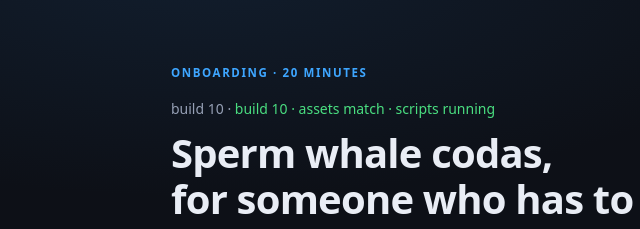
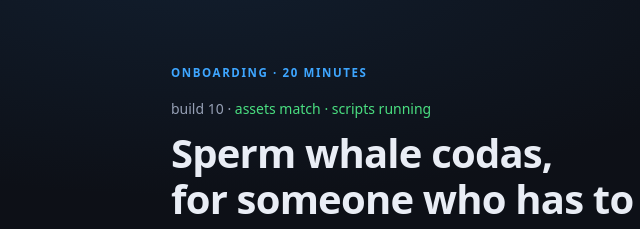
Before and after one commit to Zer0dot/sperm-whale-coda-labels, a plain HTML site: page site/index.html in a window 1280 px wide. Shown: the top 229 px of the page, 31-671 px from the left. Drawn offline with Linux system fonts and the light colour scheme.

Commit message:
Stop printing the build number twice in the hero
The static span already shows the HTML's build; the script line reports
only what the running assets see.

```diff
--- a/site/app.js
+++ b/site/app.js
@@ -564,8 +564,9 @@ const QUIZ = [
   const [cssB, jsB] = await Promise.all([whichBuild("style.css"), whichBuild("app.js")]);
   const stale = [cssB !== BUILD && "css:" + cssB, jsB !== BUILD && "js:" + jsB].filter(Boolean);
   if (rt) {
-    rt.textContent = "build " + BUILD +
-      (stale.length ? " · STALE " + stale.join(" ") : " · assets match") +
+    // The HTML's own build number is already printed beside this, so don't
+    // repeat it; this line reports only what the running scripts can see.
+    rt.textContent = (stale.length ? "STALE " + stale.join(" ") : "assets match") +
       " · scripts running";
     rt.style.color = stale.length ? "var(--warm)" : "var(--good)";
   }
--- a/site/index.html
+++ b/site/index.html
@@ -12,7 +12,7 @@
 <header class="hero">
   <div class="wrap">
     <div class="eyebrow">Onboarding · 20 minutes</div>
-    <div class="small dim" style="margin-bottom:10px"><span id="build-tag">build 10</span> · <span id="render-tag">script not running</span></div>
+    <div class="small dim" style="margin-bottom:10px"><span id="build-tag">build 10</span> · <span id="render-tag">scripts did not start</span></div>
     <h1>Sperm whale codas,<br>for someone who has to check my work</h1>
     <p class="lead">You don't need the biology. You need to know what a coda is, where the
       data comes from, and the four questions that catch a bad claim.</p>
```
